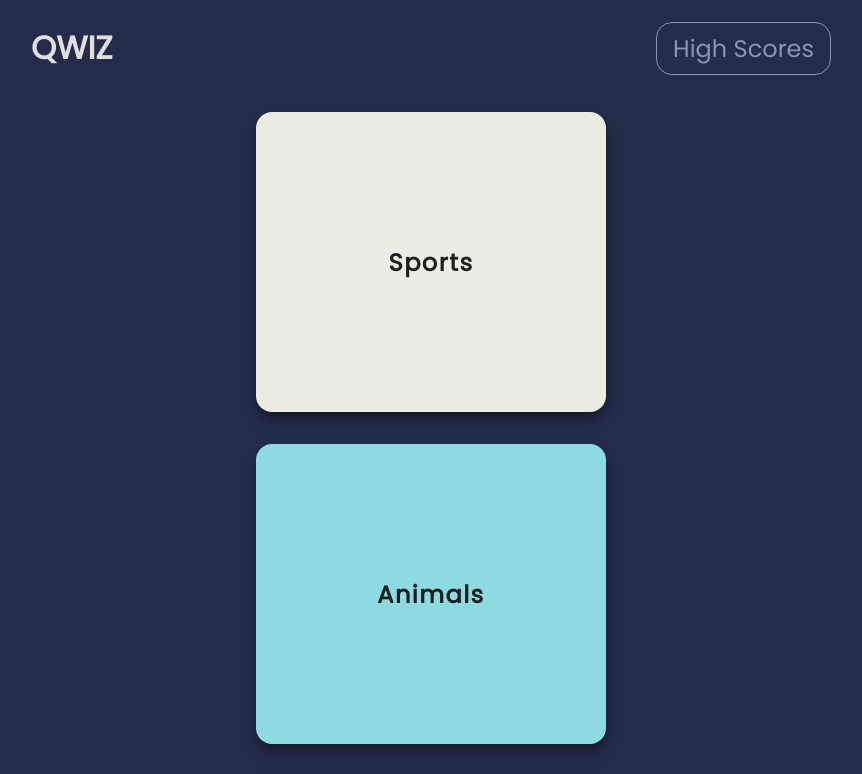
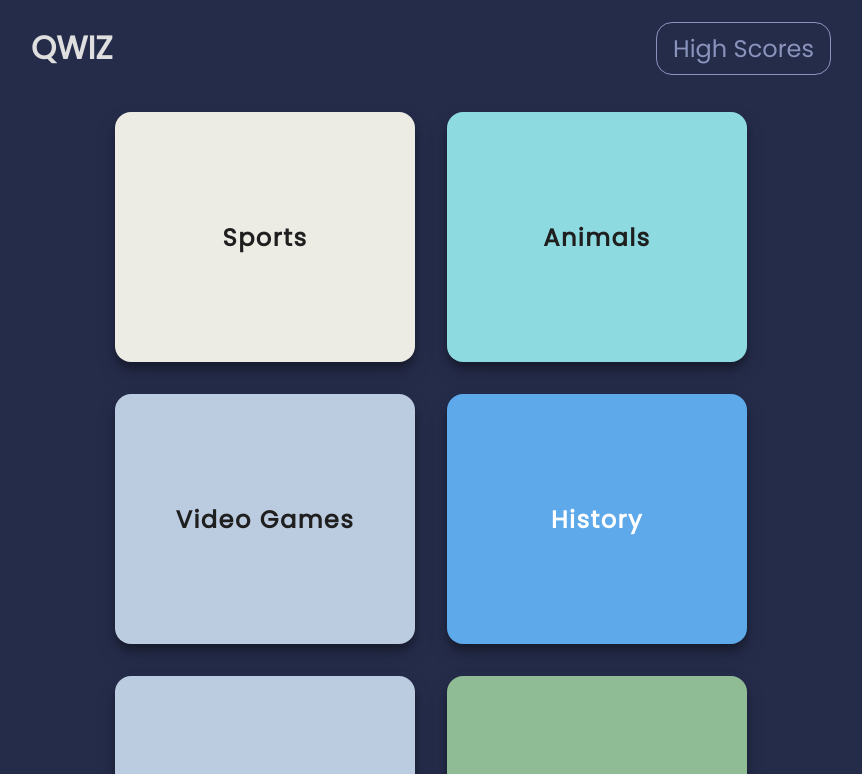
Before and after one commit to codetann/QWIZ, a React (Create React App) app: page / in a window 1280 px wide. Shown: the top 774 px of the page, without its empty margins (209-1071 px from the left). Built offline with nearby package versions, Linux system fonts and the light colour scheme; no server answers; the database is empty.

Commit message:
added styling

```diff
--- a/src/App.css
+++ b/src/App.css
@@ -5,6 +5,10 @@
   font-family: "Poppins";
 }
 
+body {
+  background-color: #252c4a;
+}
+
 .Link {
   text-decoration: none;
 }
--- a/src/components/Category.jsx
+++ b/src/components/Category.jsx
@@ -24,12 +24,12 @@ export default function Category({ colors, title, id }) {
 
 // - Styled Components
 const Container = styled.div`
-  width: 350px;
-  height: 300px;
+  width: 300px;
+  height: 250px;
   display: flex;
   justify-content: center;
   align-items: center;
-  margin: 1rem 0;
+  margin: 1rem;
   border-radius: 1rem;
   box-shadow: 0 10px 20px rgba(0, 0, 0, 0.19), 0 6px 6px rgba(0, 0, 0, 0.23);
 `;
--- a/src/pages/Home.jsx
+++ b/src/pages/Home.jsx
@@ -9,6 +9,7 @@ export default function Home() {
   return (
     <HomePage>
       <AppBar />
+      <CategoryContainer>
         {categories.map((item) => (
           <Category
             key={item.id}
@@ -17,6 +18,7 @@ export default function Home() {
             id={item.id}
           />
         ))}
+      </CategoryContainer>
     </HomePage>
   );
 }
@@ -31,3 +33,13 @@ const HomePage = styled.div`
   justify-content: flex-start;
   flex-direction: column;
 `;
+
+const CategoryContainer = styled.div`
+  width: 100%;
+  max-width: 800px;
+  display: flex;
+  align-items: center;
+  justify-content: center;
+  flex-direction: row;
+  flex-wrap: wrap;
+`;
```
Lines whose indentation alone changed are shown as unchanged.
